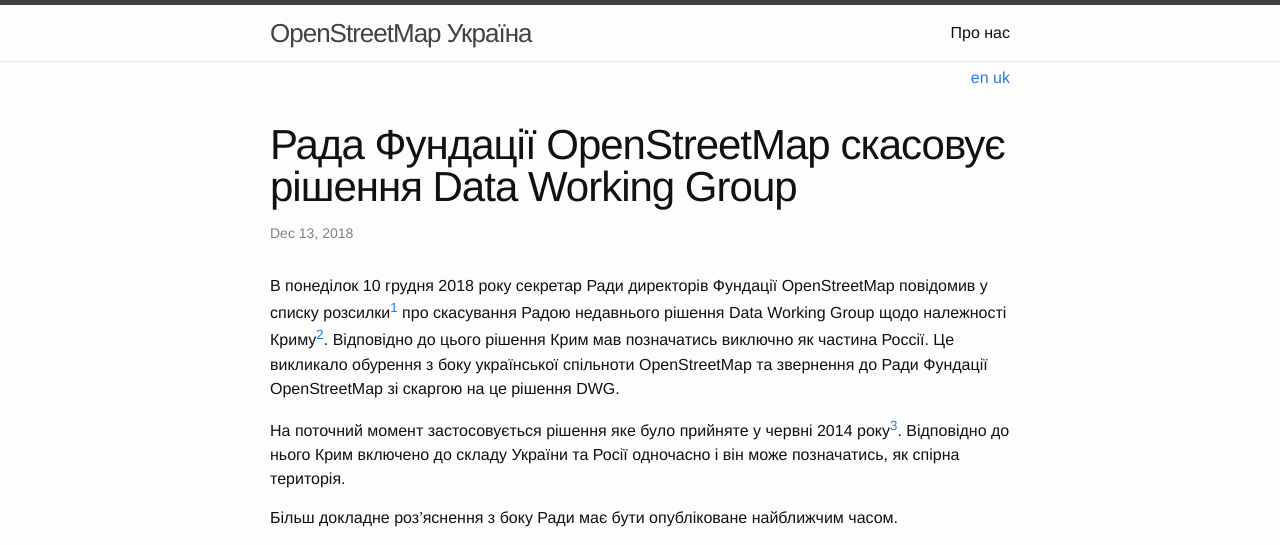
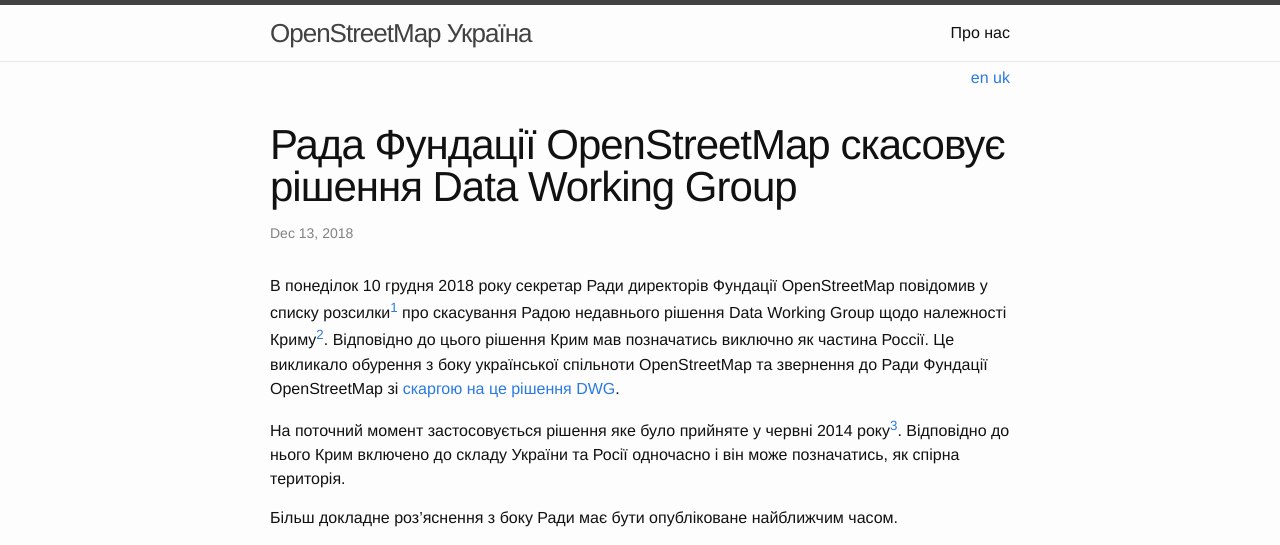
Before and after one commit to osm-ua/blog, a Jekyll site: the page built from _posts/2018/2018-12-13-рада-осмф-скасовує-рішення-dwg.markdown, in a window 1280 px wide. Shown: the top 545 px of the page. Built offline with Jekyll 4.4.1, drawn with Linux system fonts in a browser that asks for light colours; part of the change alters nothing that is shown; grey boxes are pictures that could not be loaded.

```diff
--- a/_posts/2018/2018-12-13-рада-осмф-скасовує-рішення-dwg.markdown
+++ b/_posts/2018/2018-12-13-рада-осмф-скасовує-рішення-dwg.markdown
@@ -5,7 +5,7 @@ date: "2018-12-13 21:43"
 lang: uk
 ref: dwg-cancel
 ---
-В понеділок 10 грудня 2018 року секретар Ради директорів Фундації OpenStreetMap повідомив у списку розсилки[^1] про скасування Радою недавнього рішення Data Working Group щодо належності Криму[^2]. Відповідно до цього рішення Крим мав позначатись виключно як частина Россії. Це викликало обурення з боку української спільноти OpenStreetMap та звернення до Ради Фундації OpenStreetMap зі скаргою на це рішення DWG.
+В понеділок 10 грудня 2018 року секретар Ради директорів Фундації OpenStreetMap повідомив у списку розсилки[^1] про скасування Радою недавнього рішення Data Working Group щодо належності Криму[^2]. Відповідно до цього рішення Крим мав позначатись виключно як частина Россії. Це викликало обурення з боку української спільноти OpenStreetMap та звернення до Ради Фундації OpenStreetMap зі [скаргою на це рішення DWG]({{ site.baseurl }}{% post_url 2018/2018-11-19-українська-спільнота-заявляє-про-незгоду-з-рішенням-dwg %}).
 
 На поточний момент застосовується рішення яке було прийняте у червні 2014 року[^3]. Відповідно до нього Крим включено до складу України та Росії одночасно і він може позначатись, як спірна територія.
 
```
